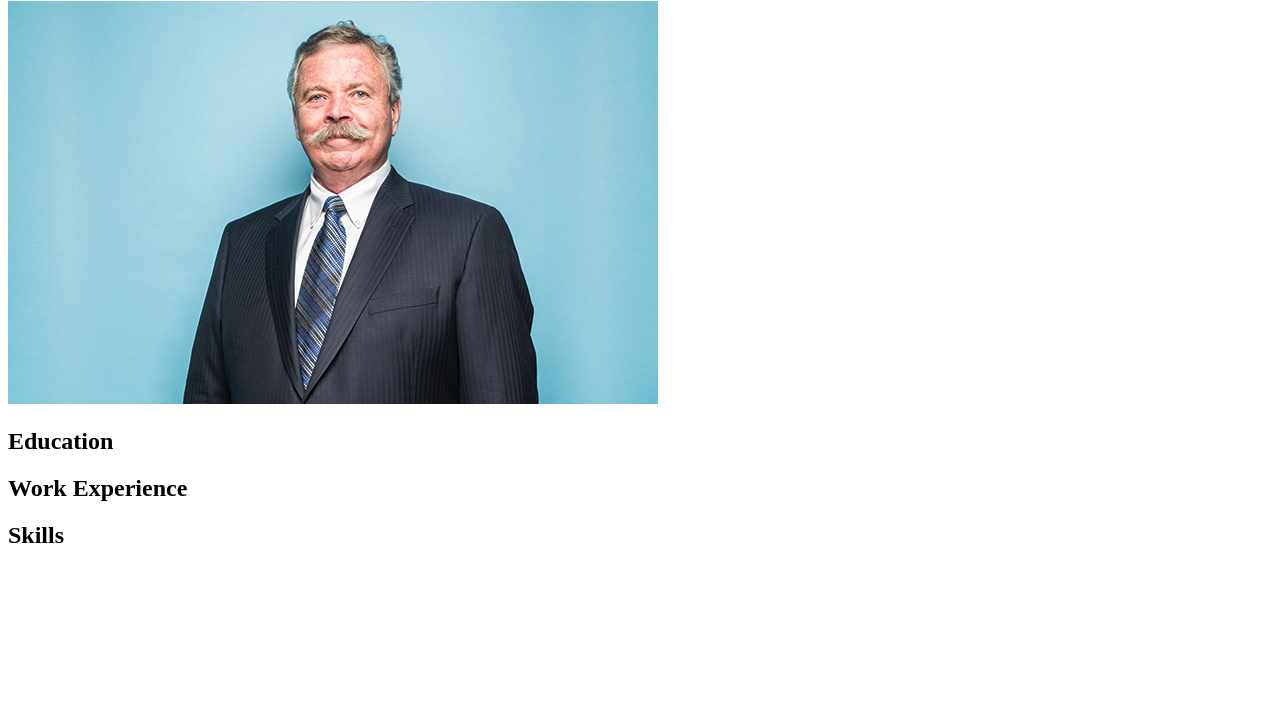
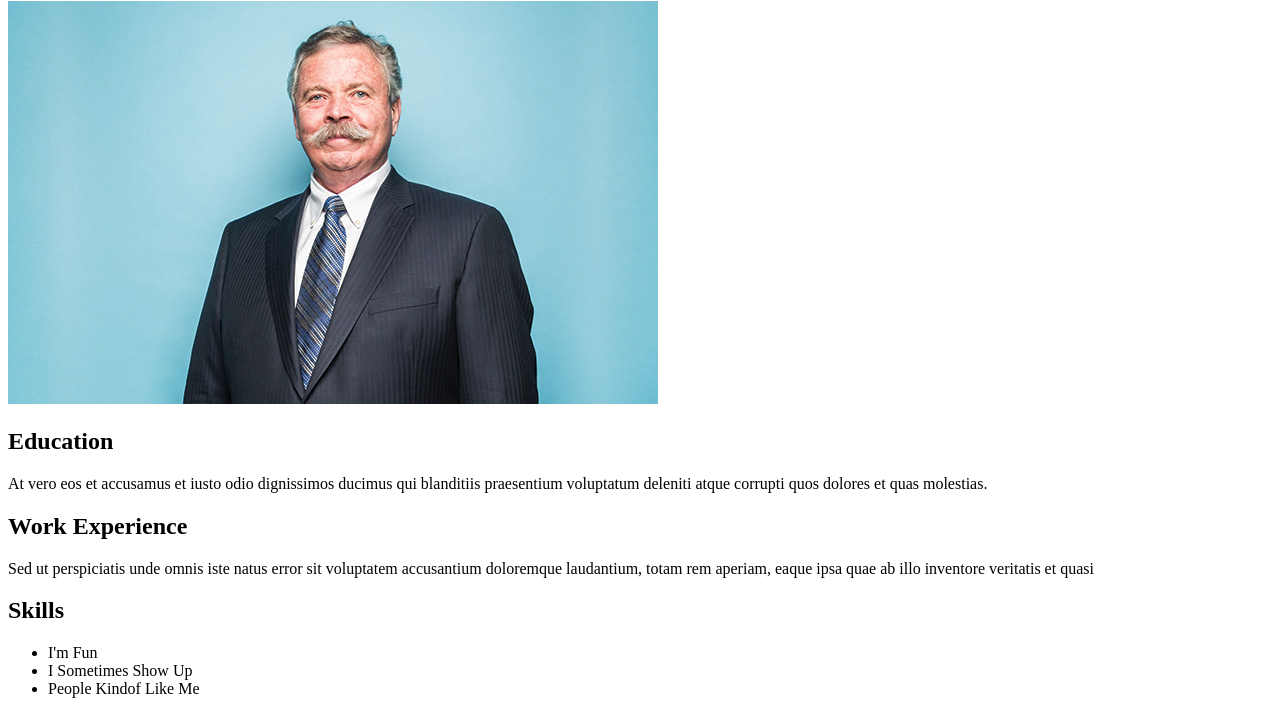
Before and after one commit to aaronakbarimort/resume, a plain HTML site: page index.html in a window 1280 px wide. Shown: the part 79-800 px from the top of the page. Drawn offline with Linux system fonts and the light colour scheme.

Commit message:
Add content to site, class styles, unordered list, span styles.

```diff
--- a/index.html
+++ b/index.html
@@ -8,13 +8,17 @@
   <body>
     <h1>RESUME</h1>
     <img src="img/person.jpg" alt="Person">
-  <div class="">
+  <div class="experience">
     <h2>Education</h2>
-    <p></p>
+    <p>At vero eos et accusamus et iusto odio dignissimos ducimus qui blanditiis praesentium voluptatum deleniti atque corrupti quos dolores et quas molestias.</p>
     <h2>Work Experience</h2>
-    <p></p>
+    <p>Sed ut perspiciatis unde omnis iste natus error sit voluptatem accusantium doloremque laudantium, totam rem aperiam, eaque ipsa quae ab illo inventore veritatis et quasi</p>
     <h2>Skills</h2>
-    <p></p>
+    <ul>
+      <li>I'm <span class="skills">Fun</span></li>
+      <li>I <span class="skills">Sometimes</span> Show Up</li>
+      <li>People <span class="skills">Kindof</span> Like Me</li>
+    </ul>
   </div>
   </body>
 </html>
```
